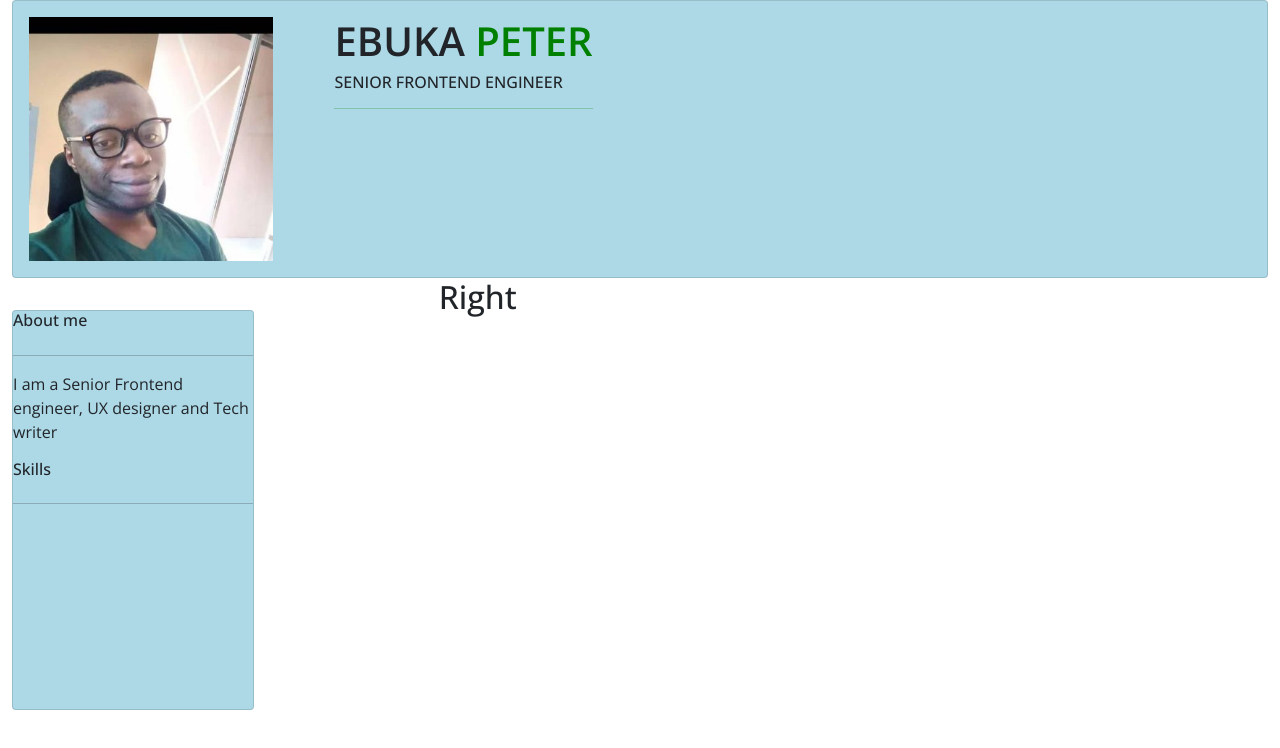
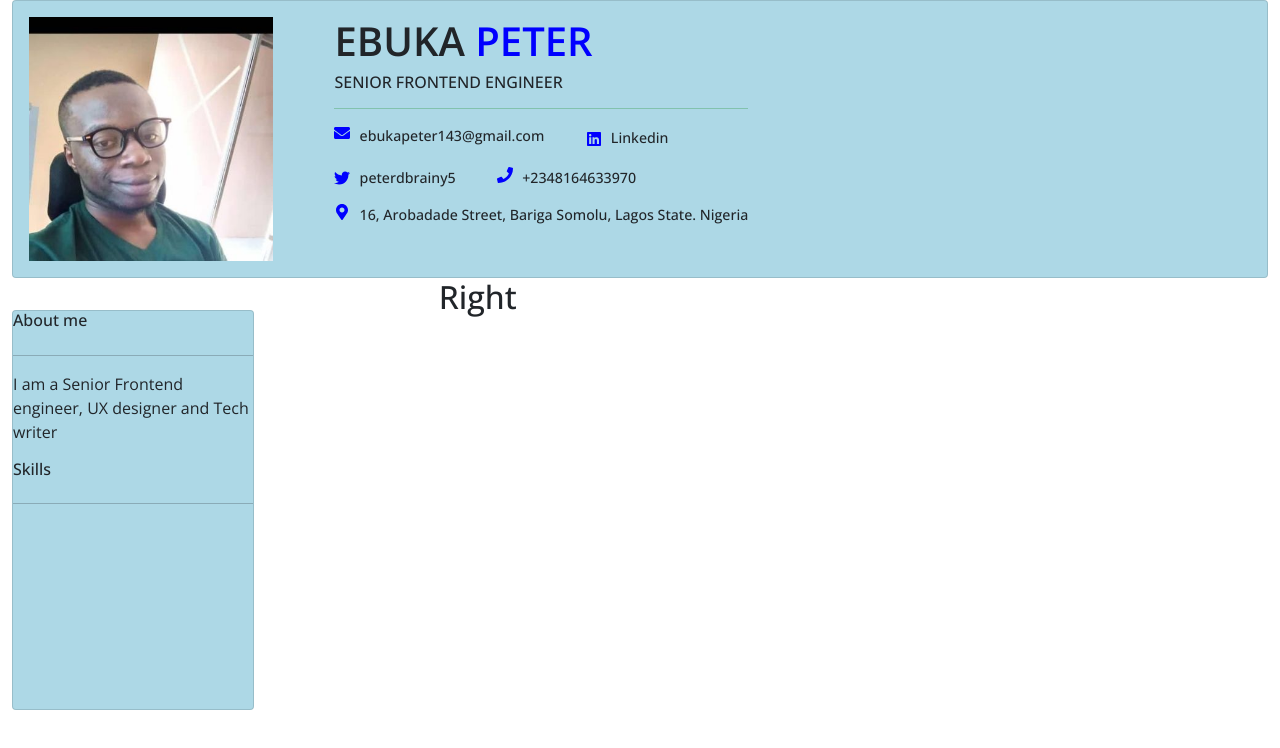
Before and after one commit to EbukaPeter55/My-Resume, a React (Create React App) app: page / in a window 1280 px wide. Shown: the top 748 px of the page. Built offline with nearby package versions, Linux system fonts and the light colour scheme.

Commit message:
add react icons, and twitter, linkedin, location and mail icons

```diff
--- a/package.json
+++ b/package.json
@@ -11,6 +11,7 @@
     "react": "^18.1.0",
     "react-bootstrap": "^2.4.0",
     "react-dom": "^18.1.0",
+    "react-icons": "^4.3.1",
     "react-router-dom": "^6.3.0",
     "react-scripts": "5.0.1",
     "web-vitals": "^2.1.0"
--- a/src/pages/Resume.component.jsx
+++ b/src/pages/Resume.component.jsx
@@ -1,6 +1,8 @@
 import React from 'react';
 import profile from '../assets/images/profile.jpg'
 import './Resume.styles.css';
+import { FaLinkedin, FaTwitter, FaEnvelope, FaPhone, FaMapMarkerAlt} from "react-icons/fa";
+
 
 const Resume = () => {
     return (
@@ -11,6 +13,44 @@ const Resume = () => {
                 <h1>Ebuka <span>Peter</span></h1>
                 <h6>Senior Frontend engineer</h6>
                 <hr/>
+                <div className='d-flex flex-row top_wrapper'>
+                <div className='d-flex flex-row align-items-baseline address'>
+                <FaEnvelope style={{color: "blue"}}/>
+                <p>
+                ebukapeter143@gmail.com
+                </p>
+                </div>
+                <div className='d-flex flex-row align-items-baseline address'>
+               <a target="_blank" rel="noopener noreferrer" href="https://www.linkedin.com/in/onyebinamma-ebuka-peter-002aa8136/">
+               <FaLinkedin style={{color: "blue"}}/>
+               </a>
+                <p>
+                Linkedin
+                </p>
+                </div>
+                </div>
+                <div className='d-flex flex-row align-items-baseline'>
+                <div className='d-flex flex-row align-items-baseline address'>
+               <a target="_blank" rel="noopener noreferrer" href="https://twitter.com/peterdbrainy5">
+                <FaTwitter style={{color: "blue"}}/>
+                </a>
+                <p>
+                peterdbrainy5
+                </p>
+                </div>
+                <div className='d-flex flex-row align-items-baseline address'>
+                <FaPhone style={{color: "blue"}}/>
+                <p>
+                +2348164633970
+                </p>
+                </div>
+                </div>
+                <div className='d-flex flex-row address align-items-baseline'>
+                <FaMapMarkerAlt style={{color: "blue"}}/>
+                <p>
+                16, Arobadade Street, Bariga Somolu, Lagos State. Nigeria
+                </p>
+                </div>
             </div>
             </div>
             <div className='row'>
--- a/src/pages/Resume.styles.css
+++ b/src/pages/Resume.styles.css
@@ -17,17 +17,27 @@
 }
 
 .top .card-right h1 span {
-    color: green;
+    color: blue;
 }
 
 .top .card-right hr {
     background: green;
 }
+
 .top .card-right h6 {
     text-transform: uppercase;
     font-weight: 500;
 }
 
+.top .card-right .address:nth-child(2){
+    margin-left: 10%;
+}
+
+.top .card-right .address p {
+    margin-left: .57rem;
+    font-size: .89rem;
+    font-weight: 500;
+}
 /* BOTTOM LAYOUT */
 /* Left */
 .left .card {
```
Also changed, not shown: 1 other file (tests, documents, lock files or other folders).
